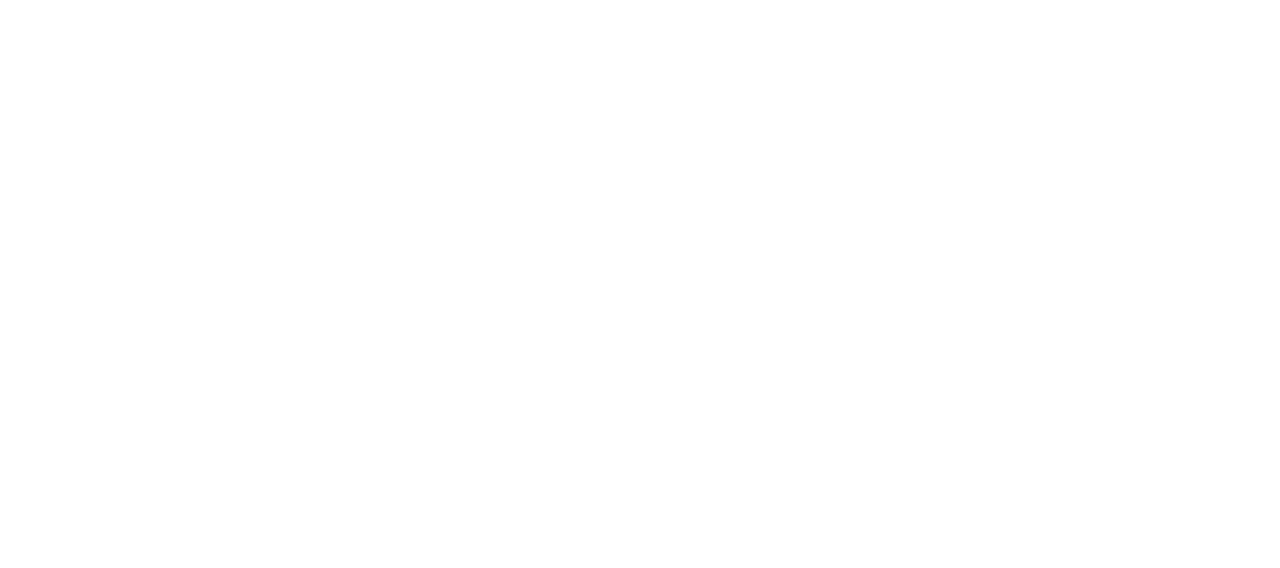
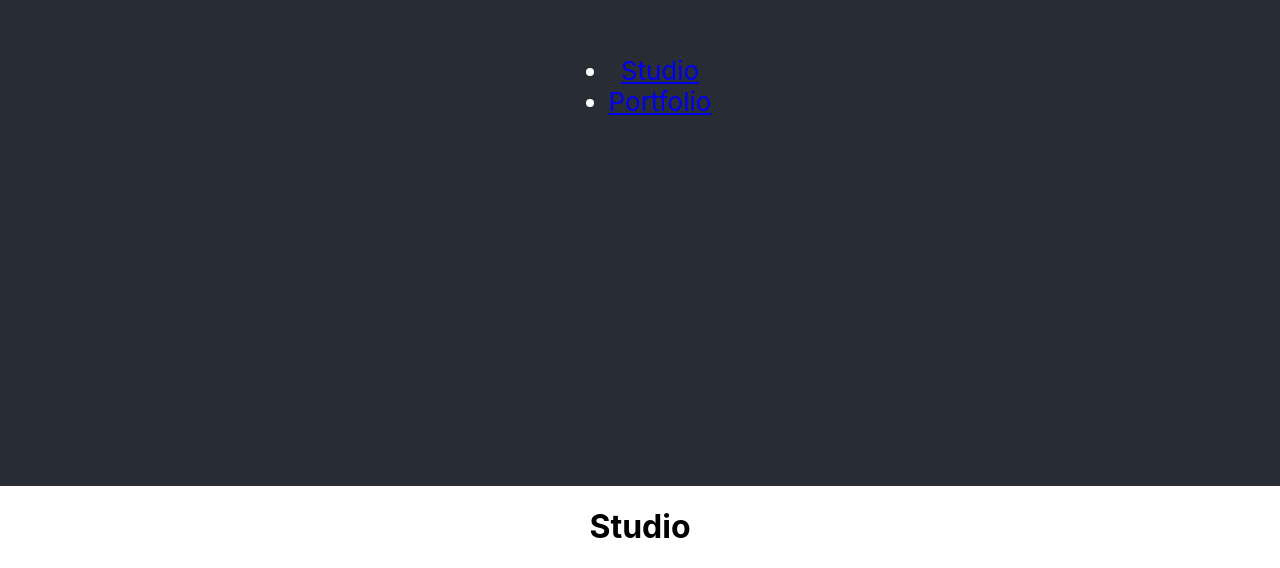
Before and after one commit to Kyrylo1122/web-studio, a React (Create React App) app: page / in a window 1280 px wide. Shown: the part 314-882 px from the top of the page. Before the commit the page ends 800 px from the top, so only its background shows below. Built offline with nearby package versions, Linux system fonts and the light colour scheme.

Commit message:
portfolio

```diff
--- a/src/App.js
+++ b/src/App.js
@@ -6,9 +6,9 @@
   return (
     <div className="App">
       <Routes>
-        <Route to="/" element={<Layout />}>
+        <Route path="/" element={<Layout />}>
           <Route index element={<h1>Studio</h1>}></Route>
-          <Route to="portfolio" element={<h1>Portfolio</h1>}></Route>
+          <Route path="/portfolio" element={<h1>Portfolio</h1>} />
         </Route>
       </Routes>
     </div>
--- a/src/index.js
+++ b/src/index.js
@@ -7,8 +7,9 @@
 const root = ReactDOM.createRoot(document.getElementById("root"));
 root.render(
   <React.StrictMode>
-    <BrowserRouter basename="/web-studio/">
+    <BrowserRouter>
       <App />
     </BrowserRouter>
   </React.StrictMode>
 );
+//  basename = "/web-studio/";
```
